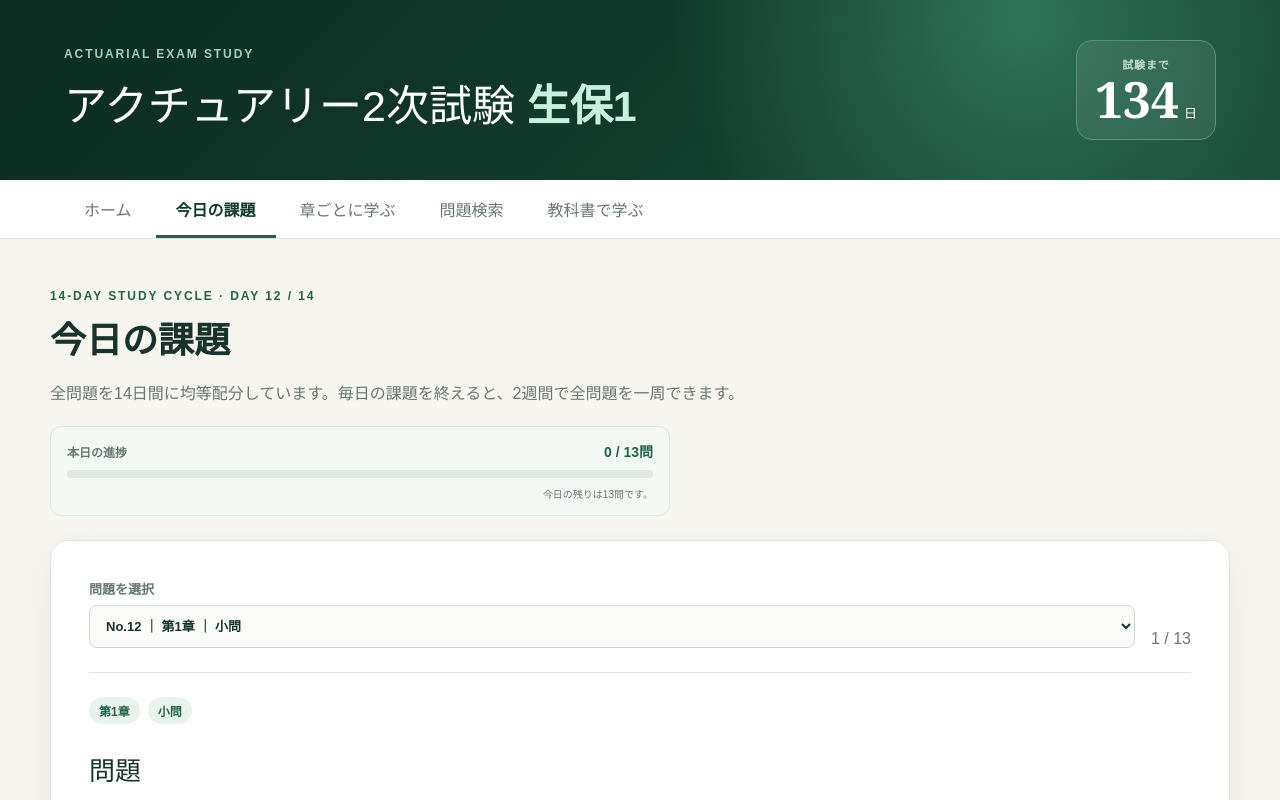
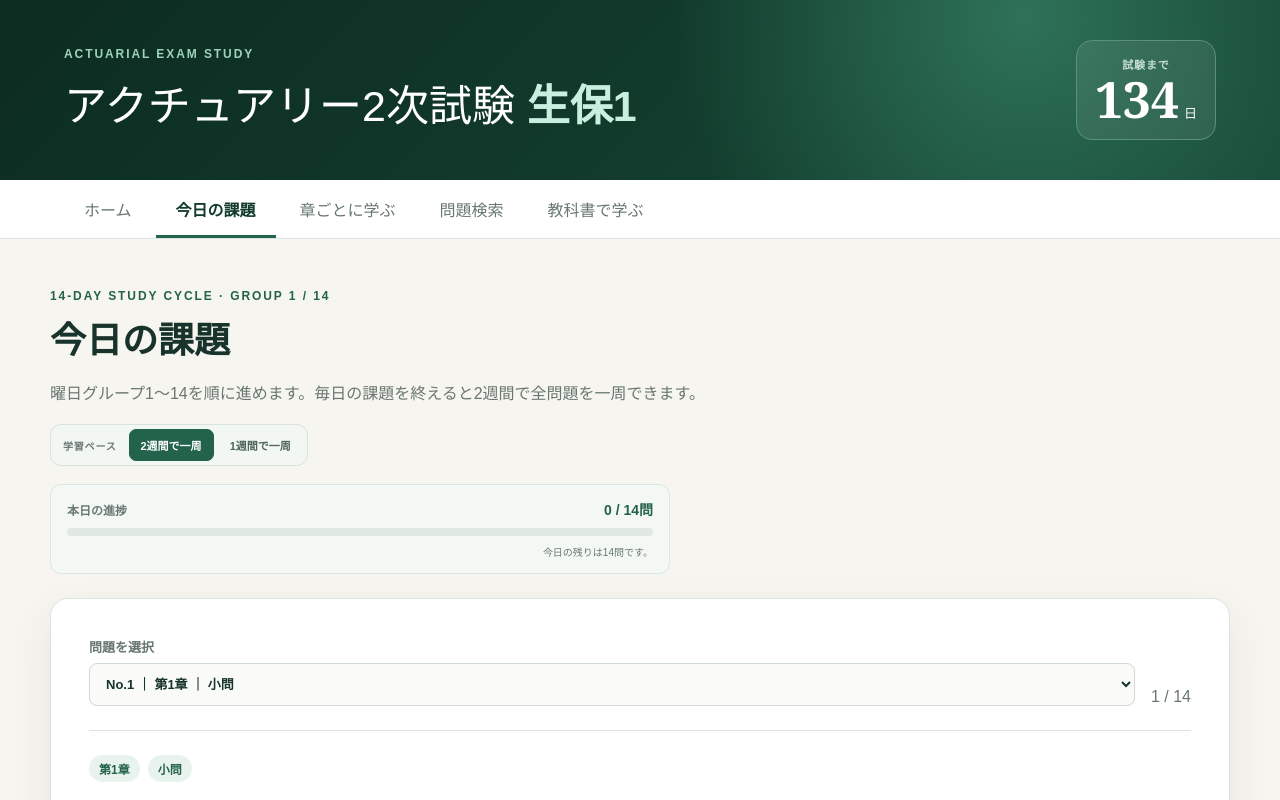
Before and after one commit to yoshi123027-del/actuary-app-seiho1, a Next.js app in the folder vercel/: page / in a window 1280 px wide. Both pictures are taken after a click on the button "今日の課題". Shown: the top 800 px of the page. Built offline with nearby package versions, Linux system fonts and the light colour scheme.

Commit message:
Add one-week and two-week study cycle modes
* Add configurable study cycles and answer-view completion

* Style study cycle selector

* Rebuild weekday groups from 1 to 14

* Keep source CSV weekday groups in sync

```diff
--- a/vercel/app/globals.css
+++ b/vercel/app/globals.css
@@ -150,6 +150,16 @@ progress { width: 100%; height: 9px; accent-color: var(--stage-color, var(--gree
 .page-heading > span { color: var(--green-2); }
 .page-heading h2 { margin: 8px 0; font-family: Georgia, "Yu Mincho", serif; font-size: 36px; }
 .page-heading p { color: var(--muted); }
+
+.assignment-mode-switch { width: fit-content; margin-top: 14px; padding: 4px; display: grid; grid-template-columns: auto repeat(2, max-content); align-items: center; gap: 4px; color: var(--muted); background: #f3f7f4; border: 1px solid #d8e4dd; border-radius: 11px; }
+.assignment-mode-switch > span { padding: 0 8px; font-size: 10px; font-weight: 900; letter-spacing: .08em; white-space: nowrap; }
+.assignment-mode-switch button, .hero .assignment-mode-switch button { width: auto; min-width: 0; padding: 7px 11px; color: #4d655a; background: transparent; border: 1px solid transparent; border-radius: 7px; box-shadow: none; font-size: 11px; font-weight: 800; white-space: nowrap; }
+.assignment-mode-switch button.active, .hero .assignment-mode-switch button.active { color: white; background: var(--green-2); border-color: var(--green-2); }
+.assignment-mode-switch.on-dark { color: #cbe5d9; background: rgba(255, 255, 255, .07); border-color: rgba(203, 229, 217, .22); }
+.assignment-mode-switch.on-dark button, .hero .assignment-mode-switch.on-dark button { color: #dceee6; }
+.assignment-mode-switch.on-dark button.active, .hero .assignment-mode-switch.on-dark button.active { color: #17332b; background: #d9f1e6; border-color: #d9f1e6; }
+.today-task-heading .assignment-mode-switch { margin-top: 14px; }
+
 .today-task-heading > p { max-width: 720px; line-height: 1.75; }
 .today-task-meter { max-width: 620px; margin-top: 18px; padding: 14px 16px; background: #f4f8f5; border: 1px solid #d9e7df; border-radius: 11px; }
 .today-task-meter > div:first-child { display: flex; justify-content: space-between; align-items: center; gap: 16px; }
@@ -205,6 +215,9 @@ footer { padding: 34px; color: #9cb3aa; text-align: center; background: var(--gr
   .daily-cycle-badge strong { padding-right: 9px; padding-left: 6px; font-size: 9px; }
   .hero .daily-task-progress-copy { font-size: 12px; }
   .daily-task-button { min-width: 0; }
+  .assignment-mode-switch { width: 100%; grid-template-columns: repeat(2, minmax(0, 1fr)); }
+  .assignment-mode-switch > span { grid-column: 1 / -1; padding: 2px 4px 0; }
+  .assignment-mode-switch button, .hero .assignment-mode-switch button { width: 100%; padding: 8px 6px; }
   .today-task-meter { padding: 12px; }
   main { width: min(100% - 24px, 1180px); margin-top: 18px; }
   .hero { align-items: flex-start; flex-direction: column; }
--- a/vercel/app/page.js
+++ b/vercel/app/page.js
@@ -3,21 +3,21 @@
 import { useEffect, useMemo, useRef, useState } from "react";
 import { appConfig } from "./config";
 
-const EMPTY_PROGRESS = { ratings: {}, reviewFlags: {}, history: {} };
+const EMPTY_PROGRESS = { ratings: {}, reviewFlags: {}, history: {}, answerViews: {} };
 const DAY_NAMES = ["日", "月", "火", "水", "木", "金", "土"];
 
 const TWO_WEEK_CYCLE_DAYS = 14;
-const TWO_WEEK_CYCLE_START = Date.UTC(2026, 0, 1) / 86400000;
+const TWO_WEEK_CYCLE_START = Date.UTC(2026, 6, 27) / 86400000;
 
-function twoWeekCycleDay(dateKey) {
+function twoWeekCycleGroup(dateKey) {
   const [year, month, day] = String(dateKey).split("-").map(Number);
   const serial = Date.UTC(year, month - 1, day) / 86400000;
   const offset = Math.floor(serial - TWO_WEEK_CYCLE_START);
-  return ((offset % TWO_WEEK_CYCLE_DAYS) + TWO_WEEK_CYCLE_DAYS) % TWO_WEEK_CYCLE_DAYS;
+  return ((offset % TWO_WEEK_CYCLE_DAYS) + TWO_WEEK_CYCLE_DAYS) % TWO_WEEK_CYCLE_DAYS + 1;
 }
 
-function ratedOnDate(progress, id, dateKey) {
-  const timestamp = Date.parse(progress.history[id]?.lastRatedAt || "");
+function viewedOnDate(progress, id, dateKey) {
+  const timestamp = Date.parse(progress.answerViews[id] || "");
   return Number.isFinite(timestamp) && japanDateKey(timestamp) === dateKey;
 }
 
@@ -234,6 +234,7 @@ function useProgress(storageKey) {
           ratings: saved.ratings || {},
           reviewFlags: saved.reviewFlags || saved.review_flags || {},
           history: saved.history || {},
+          answerViews: saved.answerViews || saved.answer_views || {},
         });
       }
     } catch {
@@ -263,7 +264,12 @@ function useProgress(storageKey) {
     reviewFlags: { ...current.reviewFlags, [id]: !current.reviewFlags[id] },
   }));
 
-  return { progress, rate, toggleReview };
+  const markAnswerViewed = (id) => setProgress((current) => ({
+    ...current,
+    answerViews: { ...current.answerViews, [id]: new Date().toISOString() },
+  }));
+
+  return { progress, rate, toggleReview, markAnswerViewed };
 }
 
 function useStudyTimer(storageKey) {
@@ -399,7 +405,17 @@ function Filters({ questions, filters, setFilters, showKeyword = false }) {
   );
 }
 
-function QuestionCard({ rows, currentId, setCurrentId, progress, rate, toggleReview }) {
+function AssignmentModeSwitch({ mode, onChange, variant = "" }) {
+  return (
+    <div className={`assignment-mode-switch ${variant}`} role="group" aria-label="今日の課題の学習ペース">
+      <span>学習ペース</span>
+      <button type="button" className={mode === "two-week" ? "active" : ""} aria-pressed={mode === "two-week"} onClick={() => onChange("two-week")}>2週間で一周</button>
+      <button type="button" className={mode === "one-week" ? "active" : ""} aria-pressed={mode === "one-week"} onClick={() => onChange("one-week")}>1週間で一周</button>
+    </div>
+  );
+}
+
+function QuestionCard({ rows, currentId, setCurrentId, progress, rate, toggleReview, markAnswerViewed }) {
   const [showAnswerFor, setShowAnswerFor] = useState(null);
   const topRef = useRef(null);
   const index = Math.max(0, rows.findIndex((q) => q.id === currentId));
@@ -447,9 +463,16 @@ function QuestionCard({ rows, currentId, setCurrentId, progress, rate, toggleRev
         type="button"
         className="answer-toggle"
         aria-expanded={showing}
-        onClick={() => setShowAnswerFor(showing ? null : question.id)}
+        onClick={() => {
+          if (showing) {
+            setShowAnswerFor(null);
+          } else {
+            setShowAnswerFor(question.id);
+            markAnswerViewed(question.id);
+          }
+        }}
       >
-        {showing ? "解答を閉じる" : "解答を表示"}
+        {showing ? "解答・解説を閉じる" : "解答・解説を表示"}
       </button>
 
       {showing && (
@@ -555,12 +578,12 @@ function Dashboard({ questions, progress, onOpenCaution, onOpenReview, onOpenCha
   );
 }
 
-function QuestionQueue({ rows, currentId, setCurrentId, progress, rate, toggleReview, eyebrow, title, description, emptyMessage }) {
+function QuestionQueue({ rows, currentId, setCurrentId, progress, rate, toggleReview, markAnswerViewed, eyebrow, title, description, emptyMessage }) {
   return (
     <>
       <div className="page-heading"><span>{eyebrow}</span><h2>{title}</h2><p>{description}（現在{rows.length}問）</p></div>
       {rows.length ? (
-        <QuestionCard rows={rows} currentId={currentId} setCurrentId={setCurrentId} progress={progress} rate={rate} toggleReview={toggleReview} />
+        <QuestionCard rows={rows} currentId={currentId} setCurrentId={setCurrentId} progress={progress} rate={rate} toggleReview={toggleReview} markAnswerViewed={markAnswerViewed} />
       ) : <div className="empty queue-complete">{emptyMessage}</div>}
     </>
   );
@@ -650,9 +673,21 @@ export default function Home() {
   const [currentId, setCurrentId] = useState("");
   const [filters, setFilters] = useState({ chapter: "", type: "", year: "", keyword: "" });
   const [loadingError, setLoadingError] = useState("");
-  const { progress, rate, toggleReview } = useProgress(appConfig.storageKey);
+  const { progress, rate, toggleReview, markAnswerViewed } = useProgress(appConfig.storageKey);
   const studyTimer = useStudyTimer(appConfig.storageKey);
   const today = todayInJapan();
+  const assignmentModeStorageKey = `${appConfig.storageKey}_assignment_mode_v1`;
+  const [assignmentMode, setAssignmentMode] = useState("two-week");
+
+  useEffect(() => {
+    const savedMode = localStorage.getItem(assignmentModeStorageKey);
+    if (savedMode === "two-week" || savedMode === "one-week") setAssignmentMode(savedMode);
+  }, [assignmentModeStorageKey]);
+
+  const changeAssignmentMode = (mode) => {
+    setAssignmentMode(mode);
+    localStorage.setItem(assignmentModeStorageKey, mode);
+  };
 
   useEffect(() => {
     fetch("/questions.json")
@@ -676,15 +711,25 @@ export default function Home() {
       && (!keyword || [q.問題文, q.解答, q.解説].join(" ").toLowerCase().includes(keyword));
   }), [questions, filters]);
 
-  const todayCycleDay = twoWeekCycleDay(today.iso);
+  const todayCycleGroup = twoWeekCycleGroup(today.iso);
+  const todayGroupNumbers = assignmentMode === "one-week"
+    ? [Number(today.group), Number(today.group) + 7]
+    : [todayCycleGroup];
   const todayRows = useMemo(
-    () => questions.filter((_, index) => index % TWO_WEEK_CYCLE_DAYS === todayCycleDay),
-    [questions, todayCycleDay],
+    () => questions.filter((question) => todayGroupNumbers.includes(Number(question.曜日グループ))),
+    [questions, assignmentMode, today.group, todayCycleGroup],
   );
-  const todayCompleted = todayRows.filter((q) => ratedOnDate(progress, q.id, today.iso)).length;
+  const todayCompleted = todayRows.filter((q) => viewedOnDate(progress, q.id, today.iso)).length;
   const todayRemaining = Math.max(0, todayRows.length - todayCompleted);
   const todayComplete = todayRows.length > 0 && todayRemaining === 0;
-  const nextTodayQuestion = todayRows.find((q) => !ratedOnDate(progress, q.id, today.iso)) || todayRows[0];
+  const nextTodayQuestion = todayRows.find((q) => !viewedOnDate(progress, q.id, today.iso)) || todayRows[0];
+  const assignmentModeLabel = assignmentMode === "one-week" ? "1週間で全問題を一周" : "2週間で全問題を一周";
+  const assignmentDayLabel = assignmentMode === "one-week"
+    ? `GROUP ${todayGroupNumbers[0]} + ${todayGroupNumbers[1]}`
+    : `GROUP ${todayCycleGroup} / 14`;
+  const assignmentDescription = assignmentMode === "one-week"
+    ? `本日は曜日グループ${todayGroupNumbers[0]}と${todayGroupNumbers[1]}をまとめて復習します。毎日進めると1週間で全問題を一周できます。`
+    : `曜日グループ1〜14を順に進めます。毎日の課題を終えると2週間で全問題を一周できます。`;
 
   const cautionRows = questions.filter((q) => progress.ratings[q.id] === "要注意");
   const reviewRows = questions.filter((q) => progress.reviewFlags[q.id]);
@@ -723,8 +768,9 @@ export default function Home() {
             <section className={`hero daily-hero ${todayComplete ? "is-complete" : "has-pending"}`}>
               <div>
                 <span className="today">{today.iso}（{today.weekday}）</span>
-                <div className="daily-cycle-badge"><span>2週間で全問題を一周</span><strong>DAY {todayCycleDay + 1} / 14</strong></div>
-                <h2>{todayComplete ? "今日の課題、完了です。" : "今日の分を終えて、2週間で一周。"}</h2>
+                <div className="daily-cycle-badge"><span>{assignmentModeLabel}</span><strong>{assignmentDayLabel}</strong></div>
+                <AssignmentModeSwitch mode={assignmentMode} onChange={changeAssignmentMode} variant="on-dark" />
+                <h2>{todayComplete ? "今日の課題、完了です。" : `今日の分を終えて、${assignmentMode === "one-week" ? "1週間" : "2週間"}で一周。`}</h2>
                 <p className="daily-task-progress-copy">
                   {todayComplete
                     ? `本日の${todayRows.length}問を完了しました。`
@@ -761,9 +807,10 @@ export default function Home() {
         {menu === "今日の課題" && (
           <>
             <div className="page-heading today-task-heading">
-              <span>14-DAY STUDY CYCLE · DAY {todayCycleDay + 1} / 14</span>
+              <span>{assignmentMode === "one-week" ? `7-DAY REVIEW · ${assignmentDayLabel}` : `14-DAY STUDY CYCLE · ${assignmentDayLabel}`}</span>
               <h2>今日の課題</h2>
-              <p>全問題を14日間に均等配分しています。毎日の課題を終えると、2週間で全問題を一周できます。</p>
+              <p>{assignmentDescription}</p>
+              <AssignmentModeSwitch mode={assignmentMode} onChange={changeAssignmentMode} />
               <div className={`today-task-meter ${todayComplete ? "is-complete" : ""}`}>
                 <div><span>本日の進捗</span><strong>{todayCompleted} / {todayRows.length}問</strong></div>
                 <div
@@ -779,7 +826,7 @@ export default function Home() {
                 <small>{todayComplete ? "本日の課題を完了しました。" : `今日の残りは${todayRemaining}問です。`}</small>
               </div>
             </div>
-            <QuestionCard rows={todayRows} currentId={currentId} setCurrentId={setCurrentId} progress={progress} rate={rate} toggleReview={toggleReview} />
+            <QuestionCard rows={todayRows} currentId={currentId} setCurrentId={setCurrentId} progress={progress} rate={rate} toggleReview={toggleReview} markAnswerViewed={markAnswerViewed} />
           </>
         )}
 
@@ -789,7 +836,7 @@ export default function Home() {
           setCurrentId={setCurrentId}
           progress={progress}
           rate={rate}
-          toggleReview={toggleReview}
+          toggleReview={toggleReview} markAnswerViewed={markAnswerViewed}
           eyebrow="CAUTION REVIEW"
           title="要注意問題を解く"
           description="「要注意」にした問題だけを続けて演習します。理解できたら自己評価を「理解」に変更しましょう。"
@@ -802,16 +849,16 @@ export default function Home() {
           setCurrentId={setCurrentId}
           progress={progress}
           rate={rate}
-          toggleReview={toggleReview}
+          toggleReview={toggleReview} markAnswerViewed={markAnswerViewed}
           eyebrow="REVIEW STOCK"
           title="後で復習する問題"
           description="復習フラグを付けた問題だけを続けて演習します。復習後はフラグを外せます。"
           emptyMessage="復習ストックをすべて完了しました。ホームのダッシュボードから次の学習に進みましょう。"
         />}
 
-        {menu === "章ごとに学ぶ" && <><div className="page-heading"><span>CHAPTER STUDY</span><h2>章ごとに学ぶ</h2><p>章・問題種別・年度で絞り込めます。</p></div><Filters questions={questions} filters={filters} setFilters={setFilters} /><QuestionCard rows={filtered} currentId={currentId} setCurrentId={setCurrentId} progress={progress} rate={rate} toggleReview={toggleReview} /></>}
+        {menu === "章ごとに学ぶ" && <><div className="page-heading"><span>CHAPTER STUDY</span><h2>章ごとに学ぶ</h2><p>章・問題種別・年度で絞り込めます。</p></div><Filters questions={questions} filters={filters} setFilters={setFilters} /><QuestionCard rows={filtered} currentId={currentId} setCurrentId={setCurrentId} progress={progress} rate={rate} toggleReview={toggleReview} markAnswerViewed={markAnswerViewed} /></>}
 
-        {menu === "問題検索" && <><div className="page-heading"><span>QUESTION SEARCH</span><h2>問題検索</h2><p>問題文、解答、解説を横断検索できます。</p></div><Filters questions={questions} filters={filters} setFilters={setFilters} showKeyword /><QuestionCard rows={filtered} currentId={currentId} setCurrentId={setCurrentId} progress={progress} rate={rate} toggleReview={toggleReview} /></>}
+        {menu === "問題検索" && <><div className="page-heading"><span>QUESTION SEARCH</span><h2>問題検索</h2><p>問題文、解答、解説を横断検索できます。</p></div><Filters questions={questions} filters={filters} setFilters={setFilters} showKeyword /><QuestionCard rows={filtered} currentId={currentId} setCurrentId={setCurrentId} progress={progress} rate={rate} toggleReview={toggleReview} markAnswerViewed={markAnswerViewed} /></>}
 
         {menu === "教科書で学ぶ" && (
           <><div className="page-heading"><span>TEXTBOOK</span><h2>教科書で学ぶ</h2><p>章ごとの簡易まとめを開きます。</p></div>
```
Also changed, not shown: vercel/public/questions.json, 1 other file (tests, documents, lock files or other folders).
